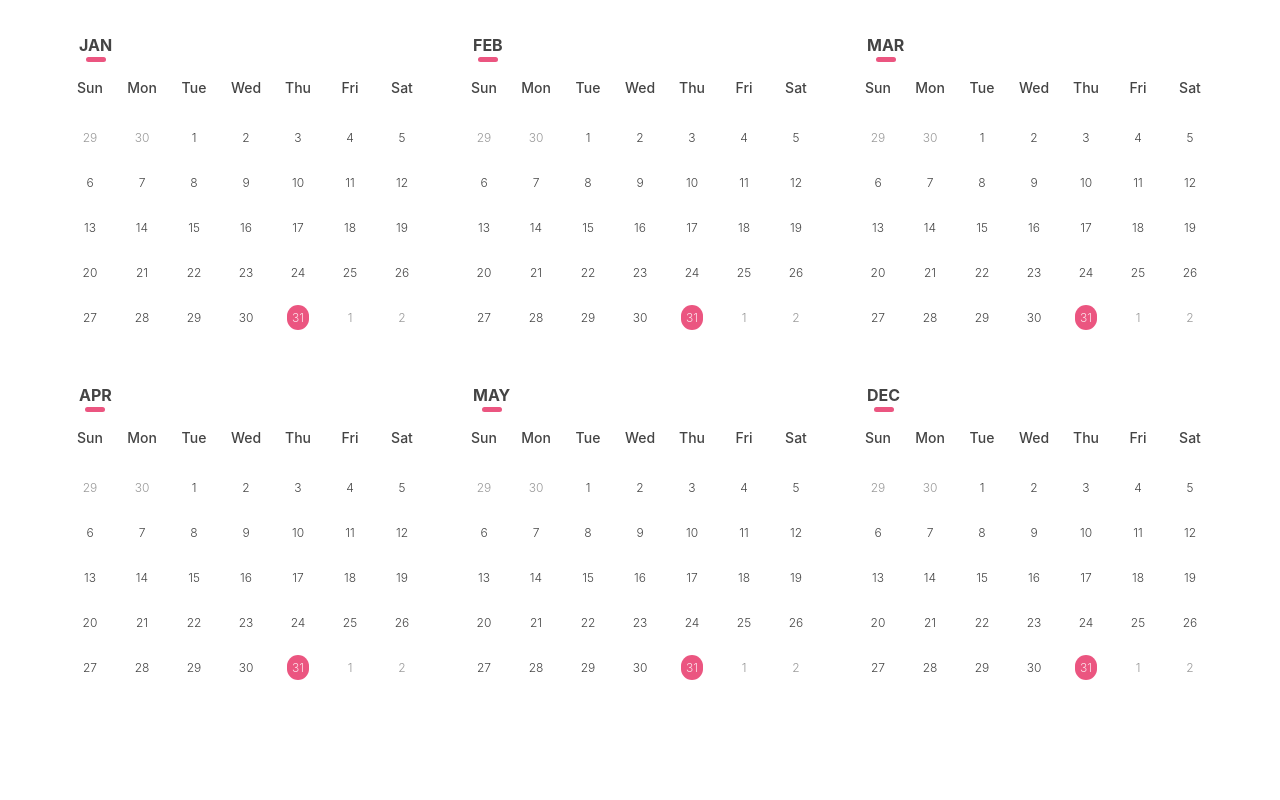
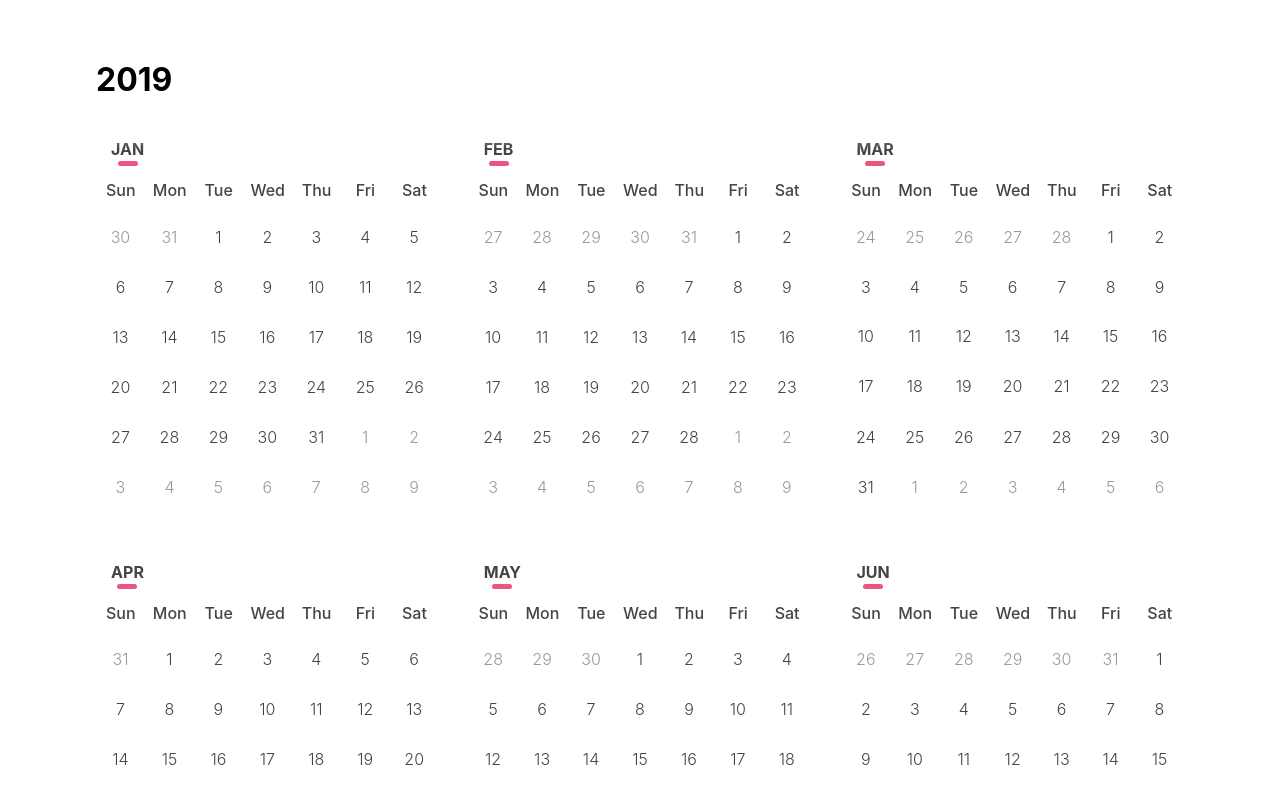
Before and after one commit to gabrr/gabrr-calendar, a React (Create React App) app: page /all-months in a window 1280 px wide. Shown: the top 800 px of the page. Built offline with nearby package versions, Linux system fonts and the light colour scheme.

Commit message:
full year view, single, redirects, calendar structure

```diff
--- a/src/components/atoms/Icons/arrow/index.tsx
+++ b/src/components/atoms/Icons/arrow/index.tsx
@@ -3,7 +3,7 @@ import React from 'react'
 const Arrow: React.FC<any> = ({ fill, className }) => {
     return (
         <svg className={className} width="12" height="32" viewBox="0 0 12 32" fill="none" xmlns="http://www.w3.org/2000/svg">
-            <path d="M10 1L2.25098 15.5294C2.09412 15.8235 2.09412 16.1765 2.25098 16.4706L10 31" stroke={fill} stroke-width="1.2"/>
+            <path d="M10 1L2.25098 15.5294C2.09412 15.8235 2.09412 16.1765 2.25098 16.4706L10 31" stroke={fill} strokeWidth="1.2"/>
         </svg>
     )
 }
--- a/src/components/organisms/calendar/helper.ts
+++ b/src/components/organisms/calendar/helper.ts
@@ -1,19 +1,22 @@
-import { getMonthName } from "../../../utils/Time"
-
 export const getClassIfOffset = (date: string, s: string) => new Date(date).getMonth() !== new Date(s).getMonth() ? 'offset' : ''
 export const getClassIfSelected = (date: string, s: string) => new Date(date).toISOString() === new Date(s).toISOString() ? 'selected' : ''
 
 export const monthIndicatorConstructor = (date: string) => {
-    const selectedMonthNum = new Date(date).getMonth() + 1
-    const prevMonth = selectedMonthNum - 1 === 0 ? 12 : selectedMonthNum - 1
-    const month2 = selectedMonthNum + 1 >= 12 ? 1 : selectedMonthNum + 1
-    const month3 = selectedMonthNum + 2 >= 12 ? 2 : selectedMonthNum + 2
+    const year = new Date(date).getFullYear()
+    const month = new Date(date).getMonth() + 1
+
+    const prevMonth = month - 1 === 0 ? '12' : month - 1
+    const prevYear = month - 1 !== 0 ? year : year - 1
+
+    const nextMonth1 = month + 1 === 13 ? '1' : month + 1
+    const nextYear = month + 1 > 12 ? year + 1 : year
+    const nextMonth2 = month + 2 === 14 ? '2' : month + 2
 
     return [
-        getMonthName(`${prevMonth}`),
-        getMonthName(`${selectedMonthNum}`),
-        getMonthName(`${month2}`),
-        getMonthName(`${month3}`)
+        `${prevMonth}-1-${prevYear}`,
+        `${month}-1-${year}`,
+        `${nextMonth1}-1-${nextYear}`,
+        `${nextMonth2}-1-${nextYear}`,
     ]
 }
 
--- a/src/components/organisms/calendar/index.tsx
+++ b/src/components/organisms/calendar/index.tsx
@@ -1,29 +1,49 @@
-import React, { useState } from 'react'
+import React from 'react'
 import styled from 'styled-components'
-import { dates } from '../../../MOCK'
 import { CURRENT_DATE } from '../../../utils/Constants'
 import { getMonthName } from '../../../utils/Time'
 import { getClassIfOffset, getClassIfSelected, indicatorClass, monthIndicatorConstructor } from './helper'
-import moment from 'moment'
+import { IMonth } from '../../../types/months'
+import { useHistory } from 'react-router-dom'
 
 interface Props {
     className?: string
     nextMonthsIndicator?: boolean
     selected?: string
     month?: string
+    days: IMonth | any
 }
 
 
+export const Calendar: React.FC<Props> = ({
+    className,
+    nextMonthsIndicator = false,
+    selected = CURRENT_DATE,
+    month = CURRENT_DATE,
+    days
+}) => {
 
+    const history = useHistory()
 
-export const Calendar: React.FC<Props> = ({ className, nextMonthsIndicator = false, selected = '12-31-2020', month = '12-31-2020' }) => {
+    const navigate = (day: string) => {
+        history.push('/date/'+day)
+    }
+
+    const changeMonth = (date: any) => {
+        navigate(date)
+    }
+
     return (
         <Div className={className}>
             <div className="month_indicator">
                 {monthIndicatorConstructor(month).map((month_i, index) => {
                     return (
-                        <div className={`month cursor ${indicatorClass(nextMonthsIndicator, index)}`}>
-                            {month_i}
+                        <div
+                            key={index+'indicator'}
+                            className={`month cursor ${indicatorClass(nextMonthsIndicator, index)}`}
+                            onClick={() => changeMonth(month_i)}
+                        >
+                            {getMonthName(month_i)}
                         </div>
                     )
                 })}
@@ -52,13 +72,14 @@ export const Calendar: React.FC<Props> = ({ className, nextMonthsIndicator = fal
                 </div>
             </div>
             <div className="calendar_body">
-                {dates.map((date, index) => {
+                {days.map((day: any, index: any) => {
                     return (
                         <div
                             key={index}
-                            className={`spots cursor ${getClassIfOffset(date, selected)} ${getClassIfSelected(date, selected)}`}
+                            className={`spots cursor ${getClassIfOffset(day, month)} ${getClassIfSelected(day, selected)}`}
+                            onClick={() => navigate(day)}
                         >
-                            <p className="spot_text"> {new Date(date).getDate()} </p>
+                            <p className="spot_text"> {new Date(day).getDate()} </p>
                         </div>
                     )
                 })}
@@ -84,17 +105,18 @@ const Div = styled.div`
         justify-items: center;
 
         .weekday {
-            padding: 10px;
+            padding: 2% 1%;
             font-weight: 500;
         }
         .weekday_text {
-            padding: 5px;
+            padding: 1%;
         }
     }
     .calendar_body {
         display: grid;
         grid-template-columns: 1fr 1fr 1fr 1fr 1fr 1fr 1fr;
         width: 100%;
+        min-height: 300px;
         align-items: center;
         justify-items: center;
 
@@ -106,7 +128,7 @@ const Div = styled.div`
             display: flex;
             align-items: center;
             justify-content: center;
-            padding: 10px;
+            padding: 10% 3%;
             transition: 200ms ease-in-out;
         }
 
@@ -117,7 +139,7 @@ const Div = styled.div`
 
         .spot_text {
             width: max-content;
-            padding: 5px;
+            padding: 3%;
             border-radius: 30px;
             font-weight: 300;
         }
@@ -136,7 +158,7 @@ const Div = styled.div`
         .month {
             position: relative;
             text-align: center;
-            margin: 15px;
+            margin: 20px 2%;
             font-weight: 700;
             color: var(--offset-color);
         }
--- a/src/index.css
+++ b/src/index.css
@@ -25,6 +25,10 @@
   --hovered-icon: #444444;
 }
 
+* {
+  scroll-behavior: smooth;
+}
+
 body {
   font-family: -apple-system, BlinkMacSystemFont, 'Segoe UI', 'Roboto', 'Oxygen',
     'Ubuntu', 'Cantarell', 'Fira Sans', 'Droid Sans', 'Helvetica Neue',
--- a/src/pages/allMonths/helpers.ts
+++ b/src/pages/allMonths/helpers.ts
@@ -1,6 +1,7 @@
 import { getMonthName } from './../../utils/Time/index';
 import { getDaysInMonth, getStartWeekDay } from "../../utils/Time"
 import { IAllMonths } from '../../types/months';
+import { CURRENT_DATE } from '../../utils/Constants';
 
 export const getYears = (year: number) => {
     // it returns 2 years behind and 3 years ahead
@@ -58,7 +59,7 @@ export const listDaysOfNextMonth = (total: number, daysMax: number, month: numbe
 }
 
 export const getListOfDays = (dateString: string) => {
-    const daysPerCalendar = 35
+    const daysPerCalendar = 42
     const date = new Date(dateString)
     const year = date.getFullYear()
     const month = date.getMonth() + 1
@@ -75,7 +76,7 @@ export const getListOfDays = (dateString: string) => {
 }
 
 
-export const allMonthsConstructor = (date = '12-31-2020') => {
+export const allMonthsConstructor = (date = CURRENT_DATE) => {
     const currentYear = new Date(date).getFullYear()
     const yearsToShow = getYears(currentYear)
 
--- a/src/pages/allMonths/index.tsx
+++ b/src/pages/allMonths/index.tsx
@@ -2,52 +2,66 @@ import React, { useEffect } from 'react'
 import { useHistory, useParams } from 'react-router-dom'
 import styled from 'styled-components'
 import { Calendar } from '../../components/organisms/calendar';
+import { IMonth } from '../../types/months';
 import { CURRENT_DATE } from '../../utils/Constants';
 import { allMonthsConstructor } from './helpers';
 
-interface RouteParams {
-
-}
-
 export const AllMonths: React.FC<any> = (props) => {
 
-    allMonthsConstructor('12-1-2020')
+    useEffect(() => {
+        const targetScroll: any = window[new Date().getFullYear()]
+        window.scrollTo(0, targetScroll.offsetTop)
+    }, [])
+
+    console.log(allMonthsConstructor())
 
     return (
         <Div>
-            <Calendar className="calendar" month="01-01.2021" />
-            <Calendar className="calendar" month="02-01.2021" />
-            <Calendar className="calendar" month="03-01.2021" />
-            <Calendar className="calendar" month="04-01.2021" />
-            <Calendar className="calendar" month="05-01.2021" />
-            <Calendar className="calendar" />
+            {Object.entries(allMonthsConstructor()).map(([year, months]) => {
+                return (
+                    <div key={year+'year'}>
+                        <h1 className="year_header" id={year} > {year} </h1>
+                        <div className="grid">
+                            {
+                                Object.entries(months).map(([month, days]) => {
+                                    return <Calendar days={days} key={month+'month'} month={`${month}-1-${year}`} />
+                                })
+                            }
+                        </div>
+                    </div>
+                )
+            })}
         </Div>
     )
 }
 
 const Div = styled.div`
-    display: grid;
-    grid-template-columns: 1fr 1fr 1fr;
-    gap: 30px;
-    margin: 20px 5%;
-    width: 90%;
+    margin: 10px auto;
+    width: 85%;
+
+    h1.year_header {
+        margin: 50px 0 -30px;
+        top: 0;
+        position: sticky;
+        z-index: 3;
+        padding: 10px 0 50px;
+        width: 100%;
+        background-image: linear-gradient(var(--background) 60%, transparent);
+    }
+
+    .grid {
+        display: grid;
+        grid-template-columns: 1fr 1fr 1fr;
+        gap: 30px;
+        width: 100%;
+    }
 
     .calendar {
         width: 100%;
+    }
 
-        .weekday, .spots {
-            padding: 6px;
-        }
-        .weekday_text, .spot_text {
-            padding: 3px;
-            font-size: 14px;
-        }
-        .spots {
-            padding: 10px;
-        }
-        .spot_text {
-            padding: 5px;
-            font-size: 12px;
-        }
+    .month_indicator {
+        width: 95%;
+        margin: auto;
     }
 `
--- a/src/pages/home/index.tsx
+++ b/src/pages/home/index.tsx
@@ -1,11 +1,9 @@
-import React, { useState } from 'react'
+import React from 'react'
 import { useHistory, useParams } from 'react-router-dom'
 import styled from 'styled-components'
 import { Arrow } from '../../components/atoms'
 import { Calendar } from '../../components/organisms/calendar'
-import { CURRENT_DATE } from '../../utils/Constants'
-import { getDaysInMonth, getStartWeekDay } from '../../utils/Time'
-import { allMonthsConstructor } from '../allMonths/helpers'
+import { listDaysOfCurrentMonth } from '../allMonths/helpers'
 
 interface RouteParams {
     id: string
@@ -14,6 +12,7 @@ interface RouteParams {
 export const Home: React.FC<any> = (props) => {
     const history = useHistory()
     const { id: date } = useParams<RouteParams>()
+    const days = listDaysOfCurrentMonth(new Date(date).getFullYear(), new Date(date).getMonth() + 1)
 
     const goBack = () => {
         history.push('/all-months')
@@ -29,7 +28,7 @@ export const Home: React.FC<any> = (props) => {
                    <h1>{new Date(date).getFullYear()}</h1>
                 </div>
             </div>
-            <Calendar className="calendar" nextMonthsIndicator={true} />
+            <Calendar className="calendar" nextMonthsIndicator={true} month={date} days={days} selected={date} />
         </Div>
     )
 }
@@ -63,5 +62,11 @@ const Div = styled.div`
     .calendar {
         width: 35%;
         margin-left: 2%;
+
+        .month_indicator {
+            width: 95%;
+            margin: 20px auto;
+        }
     }
+
 `
--- a/src/utils/Constants/index.ts
+++ b/src/utils/Constants/index.ts
@@ -1,3 +1,5 @@
 import moment from "moment";
 
 export const CURRENT_DATE = moment().format('MM-D-YYYY');
+export const WEEKDAYS = ['sunday', 'monday', 'tuesday', 'wednesday', 'thursday', 'friday', 'saturday'];
+export const MONTHS: any = { 'JAN': 1 , 'FEV': 2 , 'MAR': 3 , 'APR': 4 , 'MAY': 5 , 'JUN': 6 , 'JUL': 7 , 'AUG': 8 , 'SET': 9 , 'OUT': 10 , 'NOV': 11 , 'DEC': 12  }
--- a/src/utils/Time/index.ts
+++ b/src/utils/Time/index.ts
@@ -1,10 +1,12 @@
+import { WEEKDAYS } from "../Constants";
+
 export const getDaysInMonth = (year: number, month: number) =>
   new Date(year, month, 0).getDate();
 // example: getDaysInMonth(new Date(2019, 1));
 
 export const getStartWeekDay = (date: Date): [number, string] => {
-    const weekdays = ['sunday', 'monday', 'tuesday', 'wednesday', 'thursday', 'friday', 'saturday'];
-    return [new Date(date).getDay(), weekdays[new Date(date).getDay()]]
+
+    return [new Date(date).getDay(), WEEKDAYS[new Date(date).getDay()]]
 }
 
 export const getMonthName = (date: string) => {
```
